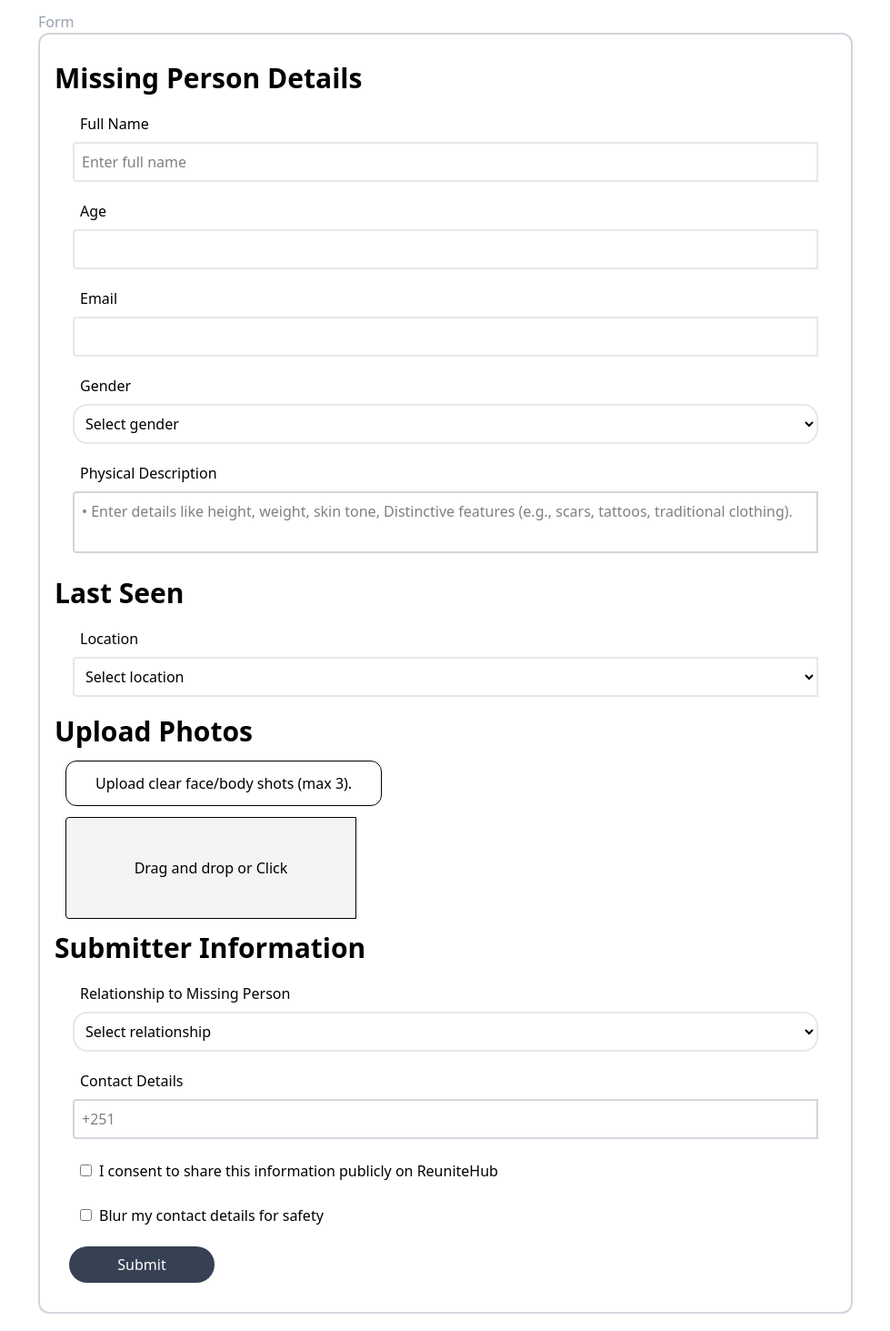
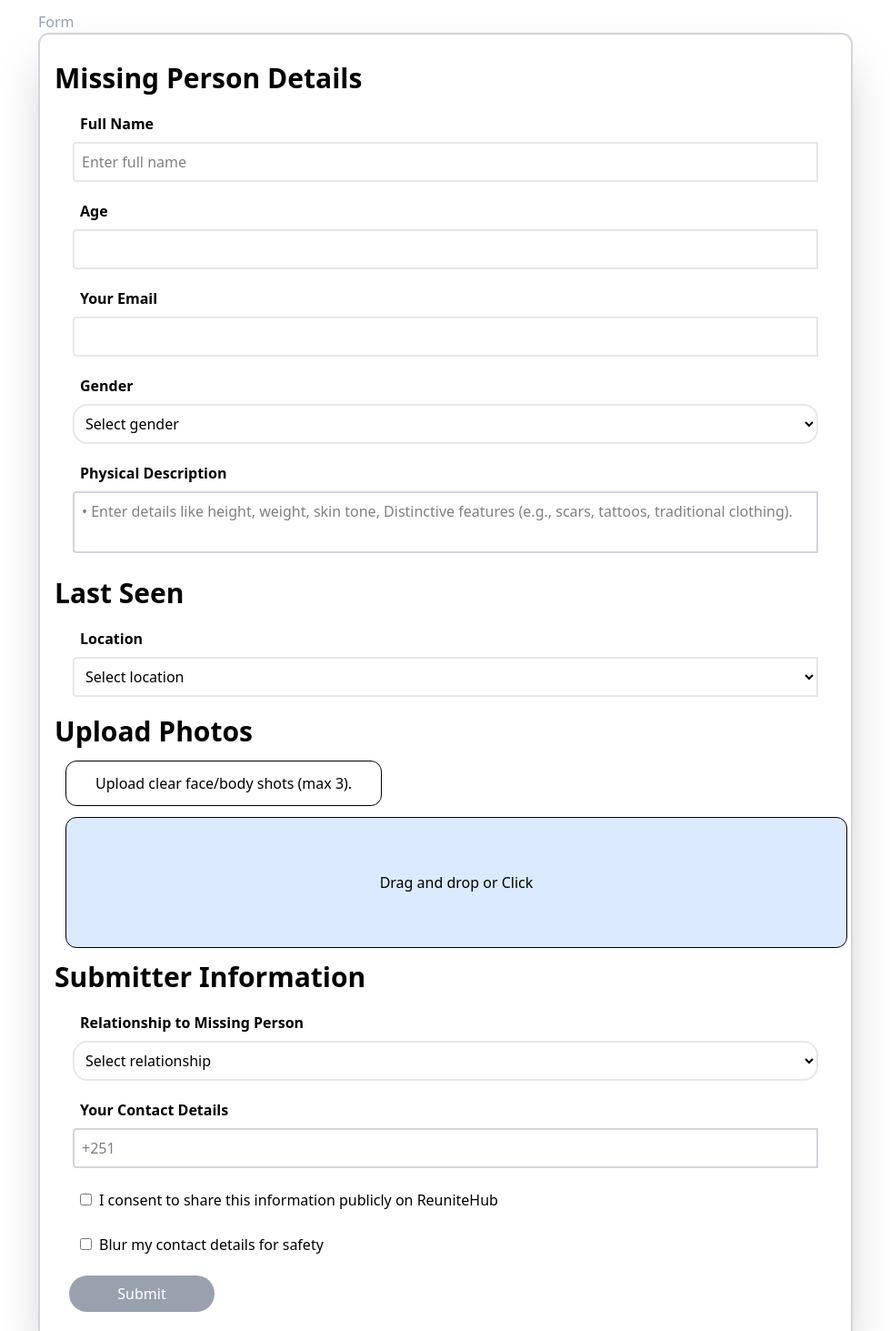
Before and after one commit to Eyuel763/ReuniteHub, a React (Vite) app in the folder frontend/: page /submitform in a window 1280 px wide. Shown: the part 540-2003 px from the top of the page at 91% size, without its empty margins (118-1097 px from the left). Built offline with nearby package versions, Linux system fonts and the light colour scheme.

Commit message:
make the submit button un accessable unless its the first check box is checked

```diff
--- a/frontend/src/Componenets/Form.jsx
+++ b/frontend/src/Componenets/Form.jsx
@@ -85,8 +85,9 @@ const Form = () => {
     //   }, 5000);
 
     return (
-        <>{!loding ? (
-        <fieldset id='success-message' className="border-2 border-gray-300 p-4 relative rounded-xl max-w-4xl ">
+        <>
+            {!loding ? (
+                <fieldset id='success-message' className="border-2 shadow-2xl border-gray-300 p-4 relative rounded-xl max-w-4xl ">
                     <form onSubmit={handleSubmit} className="space-y-6">
                         <h1 className="text-3xl font-bold my-3.5 text-left">Missing Person Details</h1>
                         {notification.message && (
@@ -99,7 +100,7 @@ const Form = () => {
                             </div>
                         )}
                         <div className="m-5">
-                    <label htmlFor="name" className="block text-left m-2">Full Name</label>
+                            <label htmlFor="name" className="block font-bold text-left m-2">Full Name</label>
                             <input
                                 type="text"
                                 id="name"
@@ -112,18 +113,19 @@ const Form = () => {
                             />
                         </div>
                         <div className="m-5">
-                    <label htmlFor="age" className="block text-left m-2">Age</label>
+                            <label htmlFor="age" className="block font-bold text-left m-2">Age</label>
                             <input
                                 type="number"
                                 id="age"
                                 name="age"
+                                required
                                 value={formData.age}
                                 onChange={handleChange}
                                 className="border-2 border-gray-200 p-2 rounded-l w-full focus:outline-none"
                             />
                         </div>
                         <div className="m-5">
-                    <label htmlFor="email" className="block text-left m-2">Email</label>
+                            <label htmlFor="email" className="block font-bold text-left m-2">Your Email</label>
                             <input
                                 type="email"
                                 id="email"
@@ -135,23 +137,23 @@ const Form = () => {
                             />
                         </div>
                         <div className="m-5">
-                    <label htmlFor="gender" className="block text-left m-2">Gender</label>
+                            <label htmlFor="gender" className="block font-bold text-left m-2">Gender</label>
                             <select
                                 id="gender"
                                 name="gender"
                                 value={formData.gender || ''}
                                 onChange={handleChange}
                                 required
-                        className="border-2 border-gray-200 p-2 hover:cursor-pointer rounded-2xl w-full focus:outline-none"
-                    >
+                                className="border-2 border-gray-200 p-2 hover:cursor-pointer rounded-2xl w-full focus:outline-none">
                                 <option value="" disabled>Select gender</option>
                                 <option value="male">Male</option>
                                 <option value="female">Female</option>
                                 <option value="other">Other</option>
                             </select>
                         </div>
+
                         <div className="m-5">
-                    <label htmlFor="physicalDescription" className="block text-left m-2">Physical Description</label>
+                            <label htmlFor="physicalDescription" className="block font-bold text-left m-2">Physical Description</label>
                             <textarea
                                 id="physicalDescription"
                                 name="physicalDescription"
@@ -164,7 +166,7 @@ const Form = () => {
                         </div>
                         <h1 className="text-3xl font-bold my-3.5 text-left">Last Seen</h1>
                         <div className="m-5">
-                    <label htmlFor="location" className="block text-left m-2">Location</label>
+                            <label htmlFor="location" className="block font-bold text-left m-2">Location</label>
                             <select
                                 id="location"
                                 name="location"
@@ -192,10 +194,11 @@ const Form = () => {
                         <div className="border-1 border-black-500 px-8 py-3 rounded-xl w-fit m-3">
                             <p className="text-left">Upload clear face/body shots (max 3).</p>
                         </div>
+
                         <div
                             {...getRootProps()}
-                    className={`border-1 w-full md:w-80  h-28 p-4 rounded-l flex justify-center items-center m-3 hover:cursor-pointer ${
-                        isDragActive ? 'bg-gray-200' : 'bg-gray-100'
+                            className={`border-1 w-full md:w-full  h-36 p-4 rounded-xl flex justify-center items-center m-3 hover:cursor-pointer ${
+                                isDragActive ? 'bg-gray-500' : 'bg-blue-100'
                             }`}>
 
                             <input {...getInputProps()} />
@@ -208,6 +211,7 @@ const Form = () => {
                                 </>
                             )}
                         </div>
+
                         {formData.images.length > 0 && (
                             <ul className="mt-2 text-left m-3">
                                 {formData.images.map((file, index) => (
@@ -218,11 +222,9 @@ const Form = () => {
                             </ul>
                         )}
 
-
-
                         <h1 className="text-3xl font-bold my-3.5 text-left">Submitter Information</h1>
                         <div className="m-5">
-                    <label htmlFor="relationship" className="block text-left m-2">Relationship to Missing Person</label>
+                            <label htmlFor="relationship" className="block font-bold text-left m-2">Relationship to Missing Person</label>
                             <select
                                 id="relationship"
                                 name="relationship"
@@ -241,7 +243,7 @@ const Form = () => {
                             </select>
                         </div>
                         <div className="m-5">
-                    <label htmlFor="contactDetails" className="block text-left m-2">Contact Details</label>
+                            <label htmlFor="contactDetails" className="block font-bold text-left m-2">Your Contact Details</label>
                             <input
                                 type="tel"
                                 id="contactDetails"
@@ -282,7 +284,12 @@ const Form = () => {
                         </div>
                         <button
                             type="submit"
-                    className="p-4 bg-gray-700 text-white rounded-4xl m-4 hover:bg-blue-500 transform hover:scale-110 transition duration-150 active:scale-100  w-40 h-10 flex items-center justify-center hover:cursor-pointer">
+                            className={`p-4 text-white rounded-4xl m-4 w-40 h-10 flex items-center justify-center  ${
+                                formData.consentToShare
+                                    ? 'bg-gray-700 hover:bg-blue-500 transform hover:scale-110 transition duration-150 active:scale-100 hover:cursor-pointer'
+                                    : 'bg-gray-400 cursor-not-allowed'
+                            }`}
+                            disabled={!formData.consentToShare} >
                             Submit
                         </button>
                     </form>
```
Lines whose indentation alone changed are shown as unchanged.
